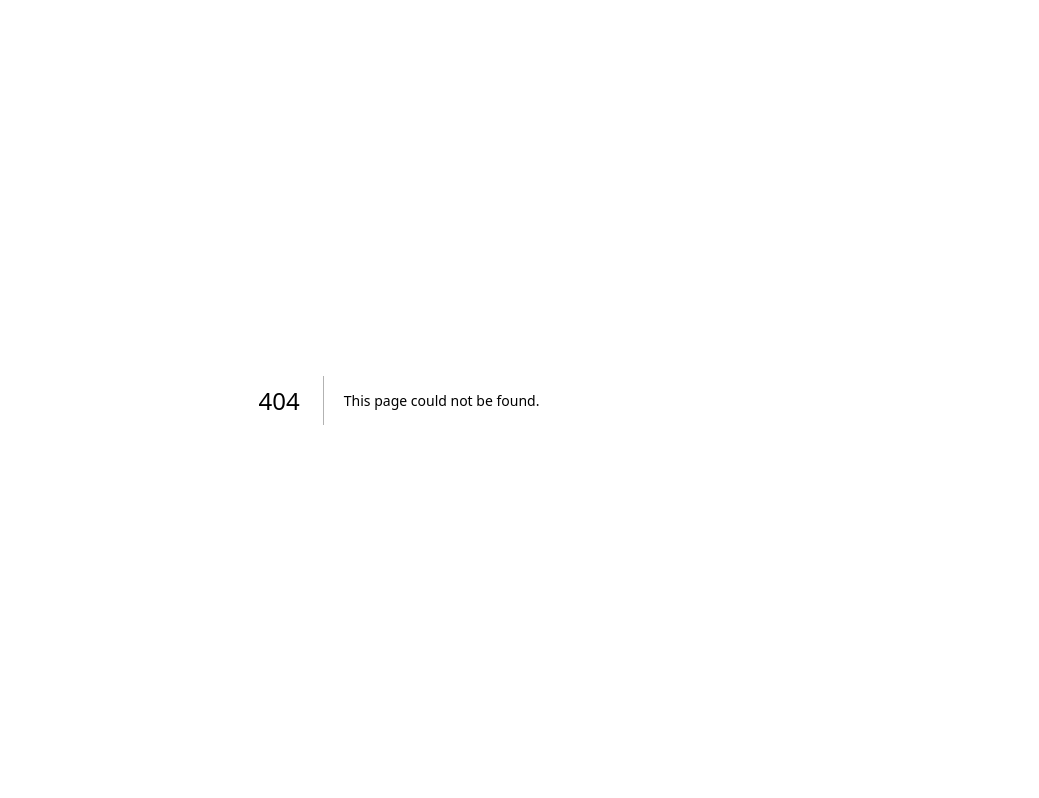
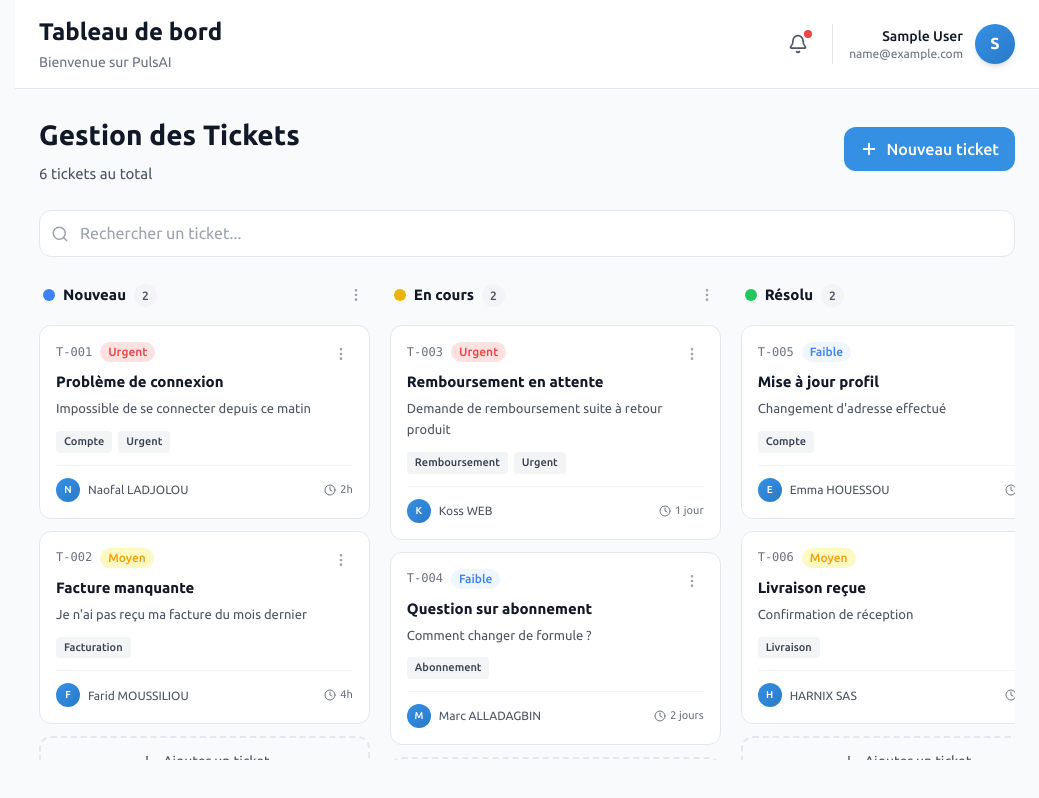
Before and after one commit to Nao61/pulsai-dashboard, a Next.js app: page /dashboard/tickets in a window 1280 px wide. Before the commit this address had no page. Shown: the whole page, without its empty margins (241-1280 px from the left). Built offline with nearby package versions, Linux system fonts and the light colour scheme; sample sign-in values are in the browser's storage.

Commit message:
ajout de la page de gestion des tickets avec recherche, filtres et affichage des tickets

```diff
--- /dev/null
+++ b/src/app/dashboard/tickets/page.jsx
@@ -0,0 +1,110 @@
+'use client';
+
+import { useState } from 'react';
+import { motion, AnimatePresence } from 'framer-motion';
+import { Plus, Search, Filter, MoreVertical } from 'lucide-react';
+import Button from '@/components/ui/Button';
+import TicketCard from '@/components/features/TicketCard';
+import { tickets } from '@/data/mockData';
+
+export default function TicketsPage() {
+  const [searchQuery, setSearchQuery] = useState('');
+
+  const columns = [
+    { id: 'nouveau', title: 'Nouveau', color: 'bg-blue-500', count: tickets.nouveau.length },
+    { id: 'enCours', title: 'En cours', color: 'bg-yellow-500', count: tickets.enCours.length },
+    { id: 'resolu', title: 'Résolu', color: 'bg-green-500', count: tickets.resolu.length }
+  ];
+
+  const totalTickets = tickets.nouveau.length + tickets.enCours.length + tickets.resolu.length;
+
+  const filterTickets = (ticketList) => {
+    if (!searchQuery) return ticketList;
+    return ticketList.filter(ticket =>
+      ticket.title.toLowerCase().includes(searchQuery.toLowerCase()) ||
+      ticket.description.toLowerCase().includes(searchQuery.toLowerCase()) ||
+      ticket.customer.toLowerCase().includes(searchQuery.toLowerCase())
+    );
+  };
+
+  return (
+    <div className="h-full flex flex-col max-w-[1600px] mx-auto">
+      <div className="mb-6">
+        <div className="flex flex-col sm:flex-row sm:items-center sm:justify-between gap-4 mb-6">
+          <div>
+            <h1 className="text-[28px] font-semibold text-neutral-900 mb-1">
+              Gestion des Tickets
+            </h1>
+            <p className="text-[15px] text-neutral-600">
+              {totalTickets} tickets au total
+            </p>
+          </div>
+          <Button variant="primary" icon={Plus} iconPosition="left">
+            Nouveau ticket
+          </Button>
+        </div>
+
+
+        <div className="relative">
+          <Search className="absolute left-3 top-1/2 -translate-y-1/2 text-neutral-400" size={18} />
+          <input
+            type="text"
+            placeholder="Rechercher un ticket..."
+            value={searchQuery}
+            onChange={(e) => setSearchQuery(e.target.value)}
+            className="w-full pl-10 pr-4 py-2.5 border border-neutral-200 rounded-lg focus:outline-none focus:ring-2 focus:ring-primary focus:border-primary"
+          />
+        </div>
+      </div>
+
+
+      <div className="flex-1 overflow-x-auto">
+        <div className="flex gap-4 h-full min-w-max pb-4">
+          {columns.map((column) => {
+            const columnTickets = filterTickets(tickets[column.id]);
+
+            return (
+              <div key={column.id} className="flex-1 min-w-[320px] max-w-[400px] flex flex-col">
+                <div className="flex items-center justify-between mb-4 px-1">
+                  <div className="flex items-center gap-2">
+                    <div className={`w-3 h-3 ${column.color} rounded-full`}></div>
+                    <h3 className="text-[15px] font-semibold text-neutral-900">
+                      {column.title}
+                    </h3>
+                    <span className="px-2 py-0.5 bg-neutral-100 text-neutral-600 text-[12px] font-medium rounded-full">
+                      {columnTickets.length}
+                    </span>
+                  </div>
+                  <button className="p-1.5 hover:bg-neutral-100 rounded transition-colors">
+                    <MoreVertical size={16} className="text-neutral-400" />
+                  </button>
+                </div>
+
+
+                <div className="flex-1 space-y-3 overflow-y-auto pr-1">
+                  <AnimatePresence mode="popLayout">
+                    {columnTickets.map((ticket) => (
+                      <TicketCard key={ticket.id} ticket={ticket} />
+                    ))}
+                  </AnimatePresence>
+
+                  {columnTickets.length === 0 && (
+                    <div className="flex items-center justify-center h-32 border-2 border-dashed border-neutral-200 rounded-lg">
+                      <p className="text-[13px] text-neutral-500">Aucun ticket</p>
+                    </div>
+                  )}
+
+
+                  <button className="w-full p-3 text-[14px] text-neutral-600 hover:bg-neutral-50 border-2 border-dashed border-neutral-200 hover:border-neutral-300 rounded-lg transition-colors flex items-center justify-center gap-2">
+                    <Plus size={16} />
+                    Ajouter un ticket
+                  </button>
+                </div>
+              </div>
+            );
+          })}
+        </div>
+      </div>
+    </div>
+  );
+}
--- a/src/app/test/page.jsx
+++ /dev/null
@@ -1,52 +0,0 @@
-// src/app/test/page.jsx
-export default function TestPage() {
-  return (
-    <div className="min-h-screen bg-gradient-to-br from-blue-50 to-purple-50 flex items-center justify-center p-8">
-      <div className="bg-white rounded-2xl shadow-2xl p-8 max-w-md w-full space-y-6">
-        {/* Test couleurs custom */}
-        <div className="w-16 h-16 bg-primary rounded-xl flex items-center justify-center">
-          <span className="text-white text-2xl font-bold">P</span>
-        </div>
-
-        <div>
-          <h1 className="text-3xl font-bold text-neutral-900 mb-2">
-            Test Tailwind V4
-          </h1>
-          <p className="text-neutral-600">
-            Si tu vois ce design, Tailwind V4 fonctionne parfaitement !
-          </p>
-        </div>
-
-        {/* Test des couleurs */}
-        <div className="space-y-2">
-          <div className="bg-primary text-white p-3 rounded-lg text-sm font-medium">
-            Couleur Primary
-          </div>
-          <div className="bg-secondary text-neutral-900 p-3 rounded-lg text-sm font-medium">
-            Couleur Secondary
-          </div>
-          <div className="bg-success text-white p-3 rounded-lg text-sm font-medium">
-            Couleur Success
-          </div>
-        </div>
-
-        {/* Test boutons */}
-        <div className="space-y-3">
-          <button className="w-full bg-primary hover:bg-primary-dark text-white font-medium py-3 px-6 rounded-lg transition-colors">
-            Bouton Primary
-          </button>
-          <button className="w-full border-2 border-primary text-primary hover:bg-primary hover:text-white font-medium py-3 px-6 rounded-lg transition-all">
-            Bouton Outline
-          </button>
-        </div>
-
-        {/* Test ombres */}
-        <div className="bg-neutral-50 p-4 rounded-lg shadow-intercom hover:shadow-intercom-hover transition-shadow">
-          <p className="text-sm text-neutral-700">
-            Survole-moi pour voir ombre Intercom
-          </p>
-        </div>
-      </div>
-    </div>
-  );
-}
--- /dev/null
+++ b/src/components/features/TicketCard.jsx
@@ -0,0 +1,84 @@
+'use client';
+
+import { motion } from 'framer-motion';
+import { Clock, User, MoreVertical } from 'lucide-react';
+import Badge from '@/components/ui/Badge';
+
+export default function TicketCard({ ticket }) {
+  const getPriorityColor = (priority) => {
+    switch (priority) {
+      case 'high': return 'error';
+      case 'medium': return 'warning';
+      case 'low': return 'info';
+      default: return 'default';
+    }
+  };
+
+  const getPriorityLabel = (priority) => {
+    switch (priority) {
+      case 'high': return 'Urgent';
+      case 'medium': return 'Moyen';
+      case 'low': return 'Faible';
+      default: return priority;
+    }
+  };
+
+  return (
+    <motion.div
+      layout
+      initial={{ opacity: 0, scale: 0.9 }}
+      animate={{ opacity: 1, scale: 1 }}
+      exit={{ opacity: 0, scale: 0.9 }}
+      whileHover={{ y: -2 }}
+      className="bg-white rounded-lg border border-neutral-200 p-4 cursor-pointer hover:shadow-md transition-all"
+    >
+      <div className="flex items-start justify-between mb-3">
+        <div className="flex-1 min-w-0">
+          <div className="flex items-center gap-2 mb-2">
+            <span className="text-[12px] font-mono text-neutral-500">{ticket.id}</span>
+            <Badge variant={getPriorityColor(ticket.priority)} size="sm">
+              {getPriorityLabel(ticket.priority)}
+            </Badge>
+          </div>
+          <h4 className="text-[15px] font-semibold text-neutral-900 mb-1 line-clamp-2">
+            {ticket.title}
+          </h4>
+          <p className="text-[13px] text-neutral-600 line-clamp-2">
+            {ticket.description}
+          </p>
+        </div>
+        <button className="p-1 hover:bg-neutral-100 rounded transition-colors flex-shrink-0">
+          <MoreVertical size={16} className="text-neutral-400" />
+        </button>
+      </div>
+
+      {ticket.tags && ticket.tags.length > 0 && (
+        <div className="flex items-center gap-1.5 mb-3 flex-wrap">
+          {ticket.tags.map((tag, index) => (
+            <span
+              key={index}
+              className="px-2 py-0.5 bg-neutral-100 text-neutral-700 text-[11px] font-medium rounded"
+            >
+              {tag}
+            </span>
+          ))}
+        </div>
+      )}
+
+      <div className="flex items-center justify-between pt-3 border-t border-neutral-100">
+        <div className="flex items-center gap-2">
+          <div className="w-6 h-6 bg-gradient-to-br from-primary to-primary-dark rounded-full flex items-center justify-center">
+            <span className="text-white text-[10px] font-medium">
+              {ticket.customer.charAt(0)}
+            </span>
+          </div>
+          <span className="text-[12px] text-neutral-600">{ticket.customer}</span>
+        </div>
+        <div className="flex items-center gap-1 text-neutral-500">
+          <Clock size={12} />
+          <span className="text-[11px]">{ticket.createdAt}</span>
+        </div>
+      </div>
+    </motion.div>
+  );
+}
```
